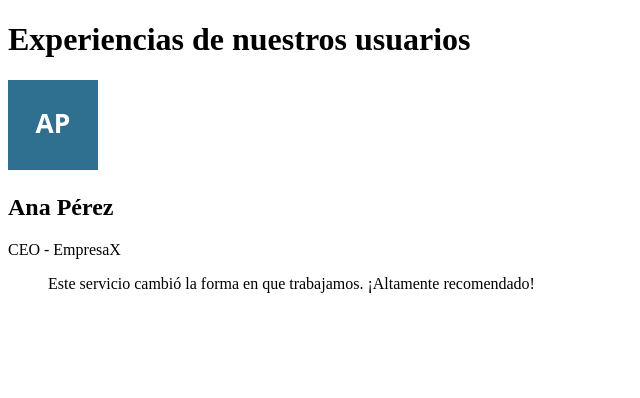
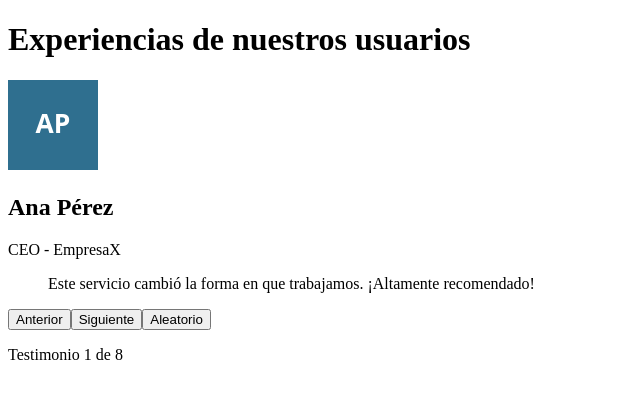
Before and after one commit to AndresHerreraOettinghaus/react-testimonios, a React (Vite) app: page / in a window 1280 px wide. Shown: the top 398 px of the page, without its empty margins (0-640 px from the left). Built offline with nearby package versions, Linux system fonts and the light colour scheme.

Commit message:
Navegación: Controls con callbacks y estado index en App
Anterior, Siguiente y Aleatorio actualizan el índice con setIndex;
los extremos se envuelven con % y Aleatorio nunca repite el actual.
Con cero registros se muestra un mensaje sin acceder a campos.

```diff
--- a/src/App.jsx
+++ b/src/App.jsx
@@ -1,11 +1,41 @@
+import { useState } from 'react';
 import testimonios from './data.js';
 import Testimonial from './components/Testimonial.jsx';
+import Controls from './components/Controls.jsx';
 
 export default function App() {
+  const [index, setIndex] = useState(0);
+  const total = testimonios.length;
+
+  function next() {
+    setIndex(actual => (actual + 1) % total);
+  }
+  function prev() {
+    setIndex(actual => (actual - 1 + total) % total);
+  }
+  function random() {
+    if (total < 2) return;
+    const salto = 1 + Math.floor(Math.random() * (total - 1));
+    setIndex(actual => (actual + salto) % total);
+  }
+
+  if (total === 0) {
+    return (
+      <main className="app">
+        <h1>Experiencias de nuestros usuarios</h1>
+        <p>No hay testimonios disponibles.</p>
+      </main>
+    );
+  }
+
   return (
     <main className="app">
       <h1>Experiencias de nuestros usuarios</h1>
-      <Testimonial item={testimonios[0]} />
+      <Testimonial item={testimonios[index]} />
+      <Controls onPrev={prev} onNext={next} onRandom={random} />
+      <p className="counter" aria-live="polite">
+        Testimonio {index + 1} de {total}
+      </p>
     </main>
   );
 }
--- /dev/null
+++ b/src/components/Controls.jsx
@@ -0,0 +1,9 @@
+export default function Controls({ onPrev, onNext, onRandom }) {
+  return (
+    <div className="controls">
+      <button type="button" onClick={onPrev}>Anterior</button>
+      <button type="button" onClick={onNext}>Siguiente</button>
+      <button type="button" onClick={onRandom}>Aleatorio</button>
+    </div>
+  );
+}
```
